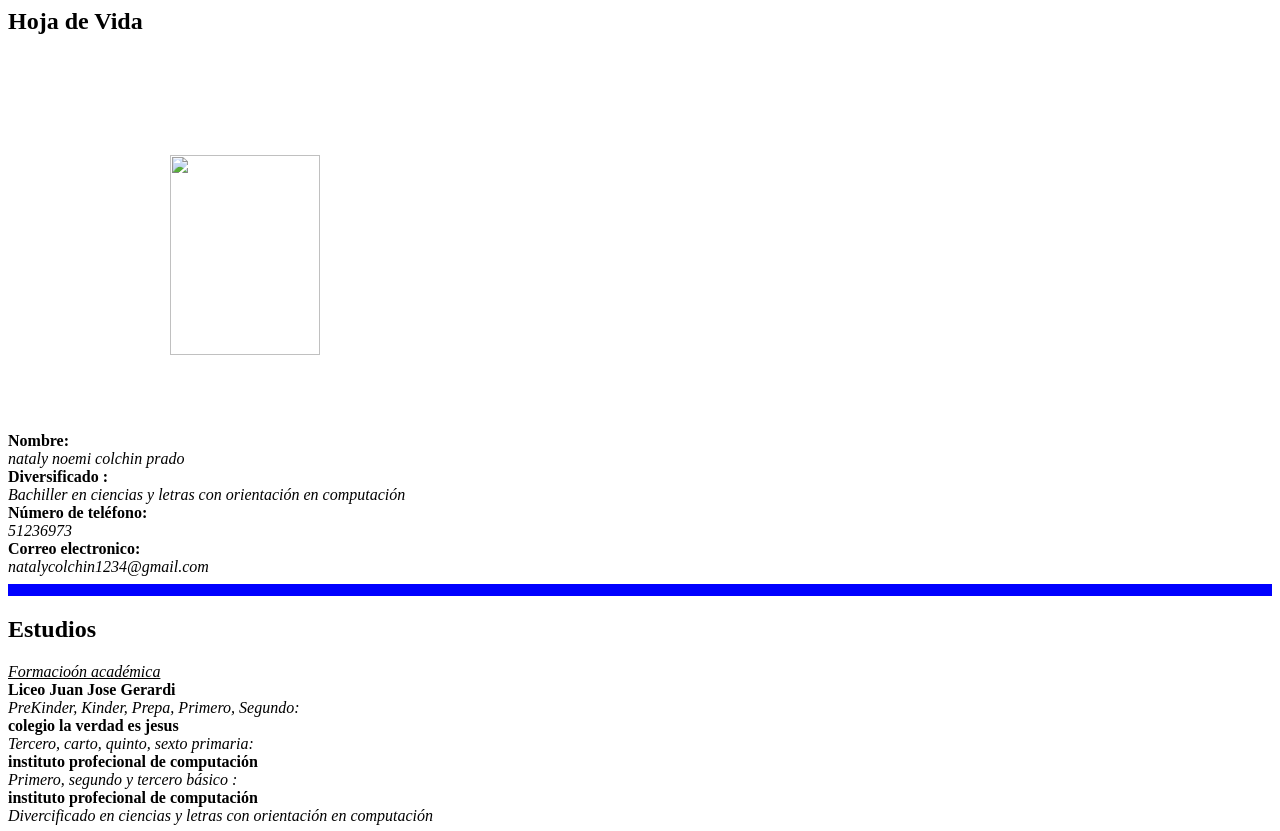
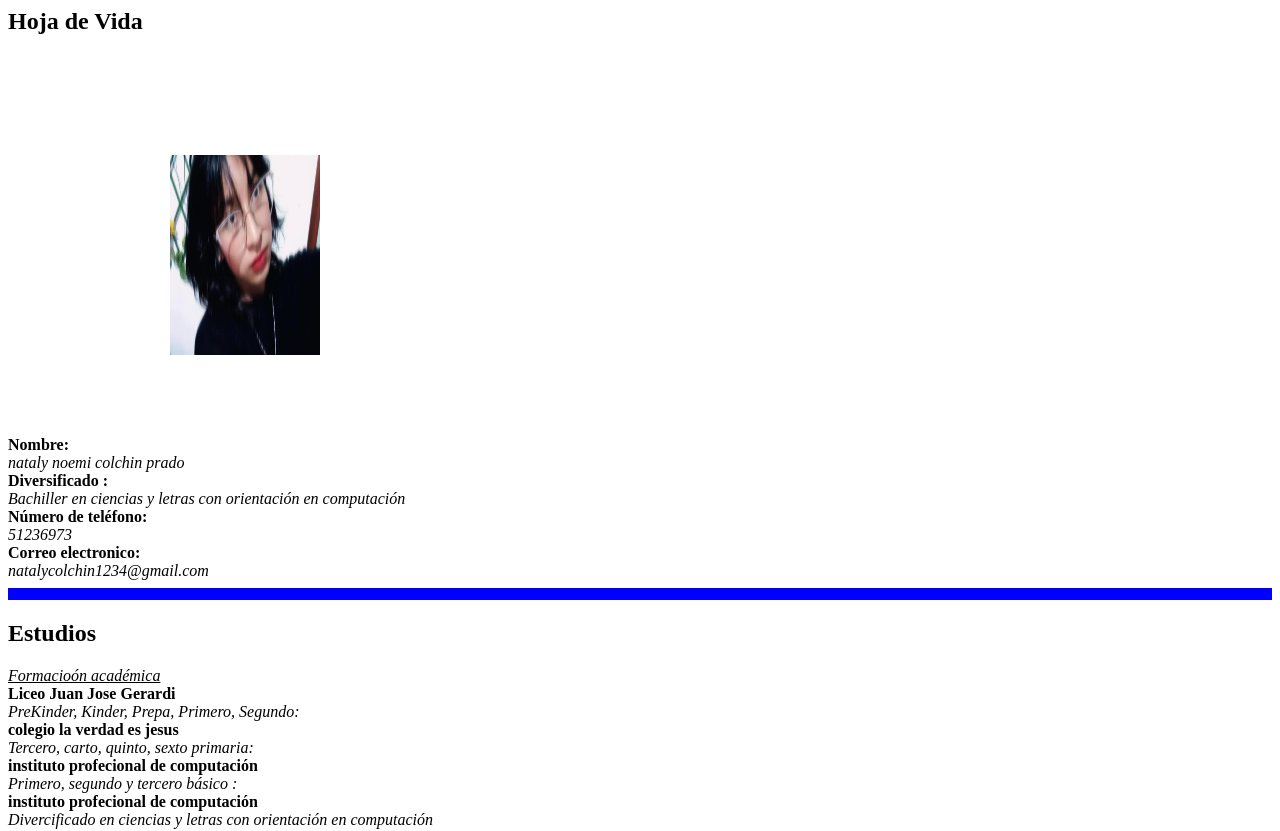
Before and after one commit to colchin1082/2025natalycolchin5toA, a plain HTML site: page index.html in a window 1280 px wide. Shown: the top 831 px of the page. Drawn offline with Linux system fonts and the light colour scheme.

Commit message:
Update index.html

```diff
--- a/index.html
+++ b/index.html
@@ -10,7 +10,7 @@ menu de opcines
   <a href="#labor">Datos Laborales</a><br>
   <a href="#otro">Otros</a><br>
   <a href="#ref">Referencias Personales</a>
-<a title="foto" href="<foto.jpg>"><img src="foto.jpg" pg" alt="foto" border="10px" height="200px" width="150px/></a>
+<a title="foto" href="<nataly.jpg>"><img src="nataly.jpg" pg" alt="foto" border="10px" height="200px" width="150px/></a>
 <a id="persona"><h2>Datos Personales</h2></a>
 <b>Nombre:</b><br>
 <i>nataly noemi colchin prado </i><br>
```
